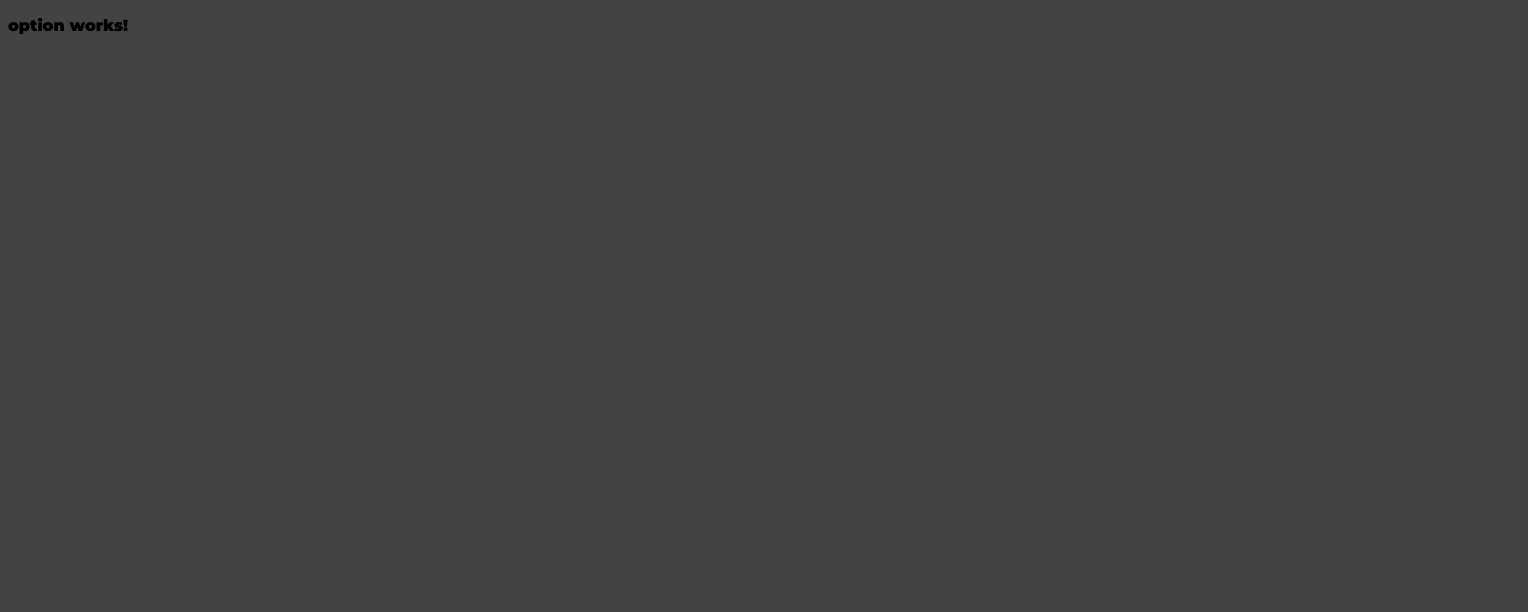
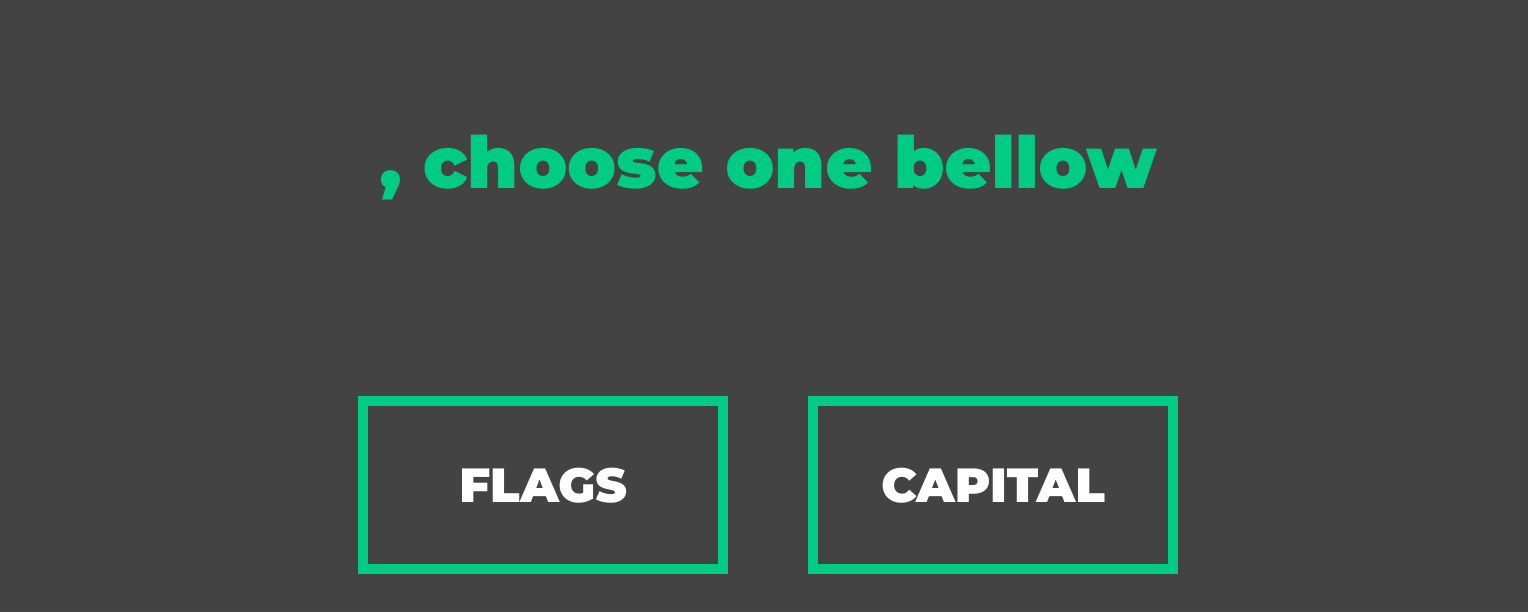
Before and after one commit to fcbento/countries-quiz, an Angular app: page /option in a window 1280 px wide. Shown: the top 612 px of the page, 1528 px wide, since content can reach past the window. Built offline with nearby package versions, Linux system fonts and the light colour scheme.

Commit message:
#TASK-002 - Option

```diff
--- a/src/app/app-routing.module.ts
+++ b/src/app/app-routing.module.ts
@@ -2,11 +2,12 @@ import { NgModule } from '@angular/core';
 import { Routes, RouterModule } from '@angular/router';
 import { InpNameComponent } from './inp-name/inp-name.component';
 import { OptionComponent } from './option/option.component';
-
+import { QuizComponent } from './quiz/quiz.component';
 
 const routes: Routes = [
   {path: '', component: InpNameComponent},
-  {path: 'option', component: OptionComponent}
+  {path: 'option', component: OptionComponent},
+  {path: 'quiz', component: QuizComponent}
 ];
 
 @NgModule({
--- a/src/app/app.module.ts
+++ b/src/app/app.module.ts
@@ -6,12 +6,14 @@ import { AppComponent } from './app.component';
 import { InpNameComponent } from './inp-name/inp-name.component';
 import { FormsModule, ReactiveFormsModule } from '@angular/forms';
 import { OptionComponent } from './option/option.component';
+import { QuizComponent } from './quiz/quiz.component';
 
 @NgModule({
   declarations: [
     AppComponent,
     InpNameComponent,
-    OptionComponent
+    OptionComponent,
+    QuizComponent
   ],
   imports: [
     BrowserModule,
--- a/src/app/option/option.component.html
+++ b/src/app/option/option.component.html
@@ -1 +1,12 @@
-<p>option works!</p>
+<div>
+    <section>
+        <h1>{{name | titlecase}}, choose one bellow</h1>
+    </section>
+</div>
+
+<div>
+    <section>
+        <article (click)="setOption('flags')"> flags </article>
+        <article (click)="setOption('capital')"> capital </article>
+    </section>
+</div>
--- a/src/app/option/option.component.scss
+++ b/src/app/option/option.component.scss
@@ -0,0 +1,18 @@
+article{
+    width: 250px;
+    text-transform: uppercase;
+    margin: 40px;
+    border: 10px solid #00CD83;
+    color: white;
+    padding: 50px;
+    text-align: center;
+    cursor: pointer;
+    transition: all 0.15s ease-in-out;
+    &:hover{
+        color: #00CD83;
+        background: white;
+        border-color: white;
+        transition: all 0.3s ease-in-out;
+    }
+
+}
--- a/src/app/option/option.component.ts
+++ b/src/app/option/option.component.ts
@@ -1,4 +1,7 @@
 import { Component, OnInit } from '@angular/core';
+import { UserService } from '../services/user.service';
+import { OptionService } from '../services/option.service';
+import { Router } from '@angular/router';
 
 @Component({
   selector: 'app-option',
@@ -7,9 +10,17 @@ import { Component, OnInit } from '@angular/core';
 })
 export class OptionComponent implements OnInit {
 
-  constructor() { }
+  public name: string;
+
+  constructor(private userService: UserService, private optionService: OptionService, private router: Router) { }
 
   ngOnInit() {
+    this.name = this.userService.getName();
+  }
+
+  setOption(option: string) {
+    this.optionService.setOption(option);
+    this.router.navigateByUrl('/quiz')
   }
 
 }
--- /dev/null
+++ b/src/app/quiz/quiz.component.html
@@ -0,0 +1 @@
+<p>quiz works!</p>
--- /dev/null
+++ b/src/app/quiz/quiz.component.ts
@@ -0,0 +1,15 @@
+import { Component, OnInit } from '@angular/core';
+
+@Component({
+  selector: 'app-quiz',
+  templateUrl: './quiz.component.html',
+  styleUrls: ['./quiz.component.scss']
+})
+export class QuizComponent implements OnInit {
+
+  constructor() { }
+
+  ngOnInit() {
+  }
+
+}
--- /dev/null
+++ b/src/app/services/option.service.ts
@@ -0,0 +1,19 @@
+import { Injectable } from '@angular/core';
+
+@Injectable({
+  providedIn: 'root'
+})
+export class OptionService {
+
+  public option: string = '';
+
+  constructor() { }
+
+  public setOption(option: string) {
+    this.option = option;
+  }
+
+  public getOption() {
+    return this.option;
+  }
+}
```
Also changed, not shown: src/app/quiz/quiz.component.scss (added), 2 other files (tests, documents, lock files or other folders).
